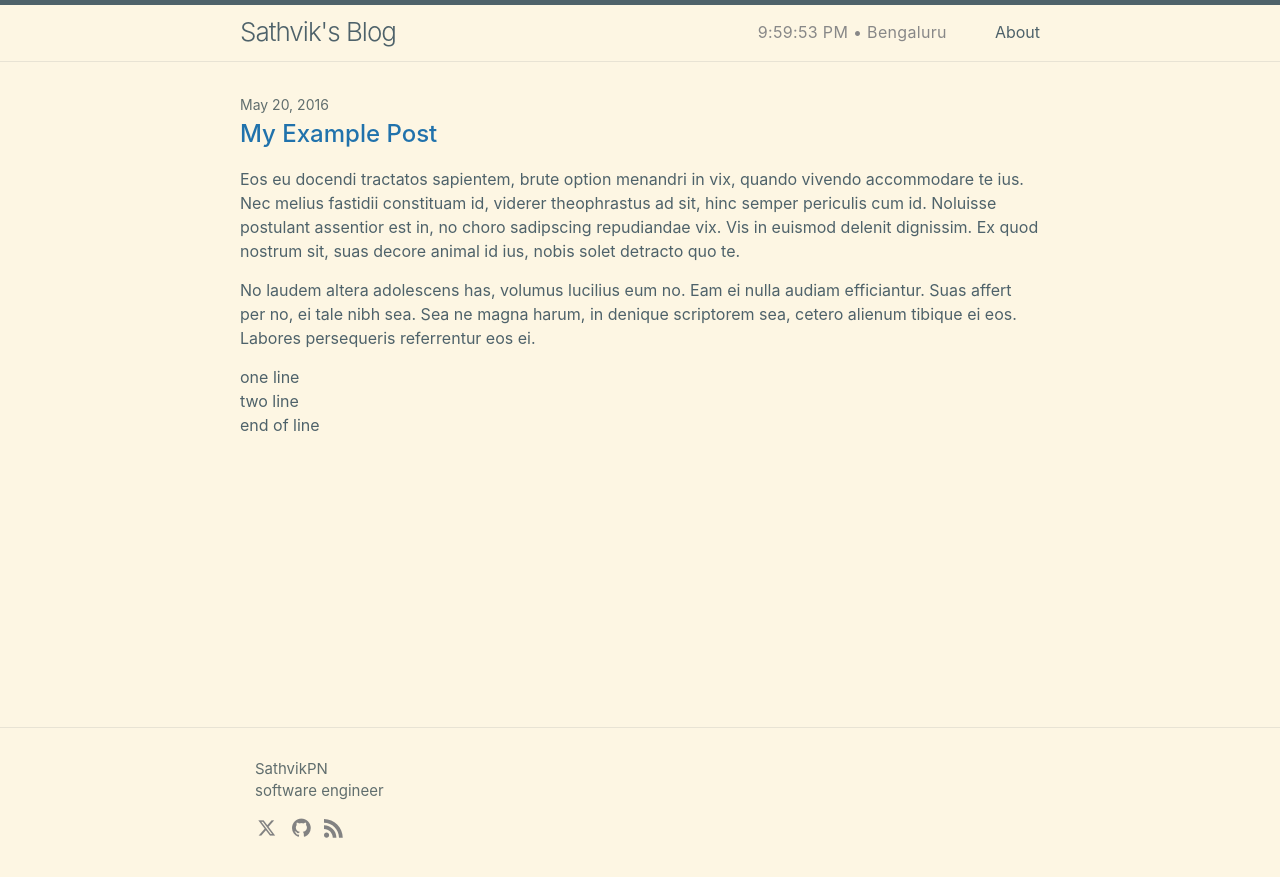
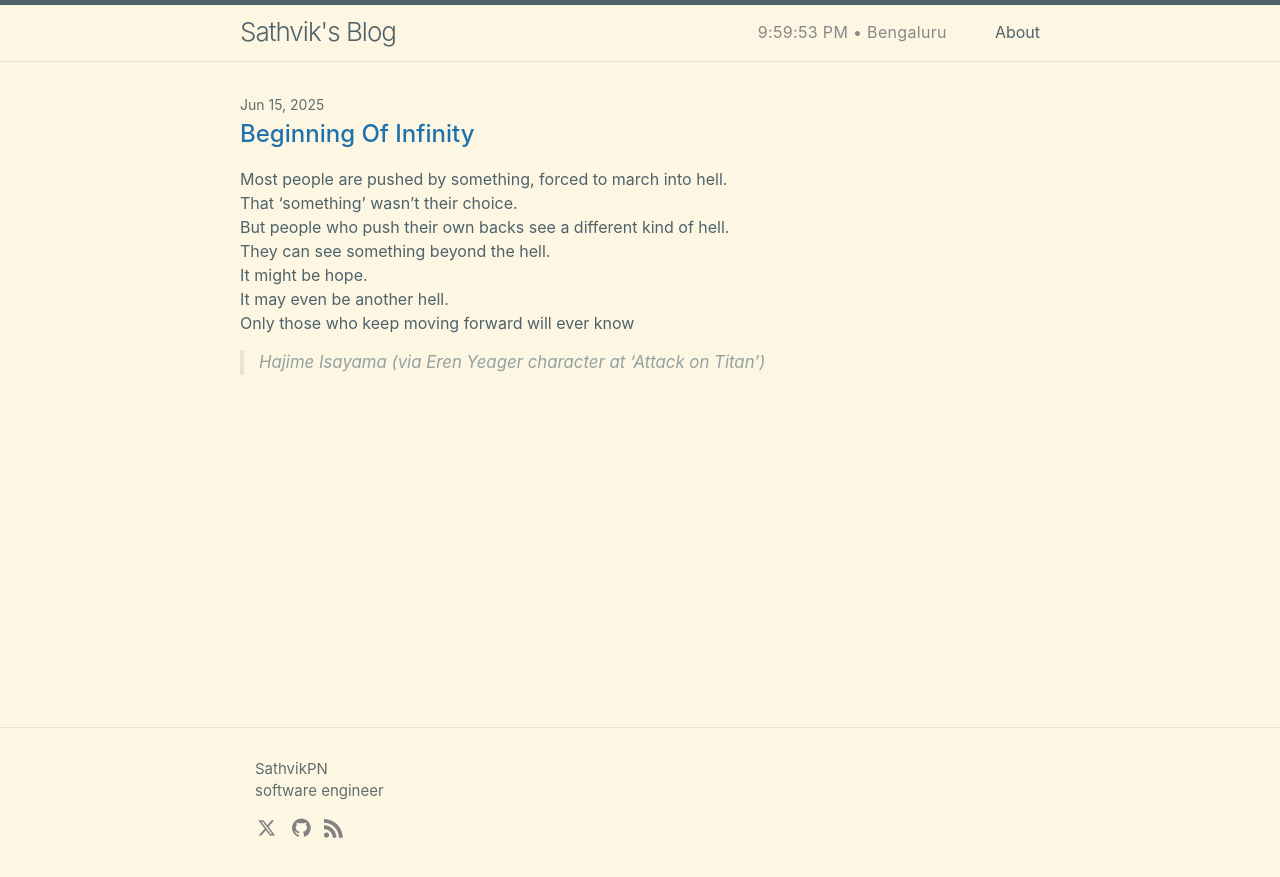
Before and after one commit to SathvikPN/blog, a Jekyll site: the page built from index.md, in a window 1280 px wide. Shown: the top 877 px of the page. Built offline with Jekyll 4.4.1, drawn with Linux system fonts in a browser that asks for light colours.

Commit message:
publish first post

```diff
--- a/_includes/figure.html
+++ b/_includes/figure.html
@@ -64,7 +64,7 @@ Parameters:
     <figcaption style="margin-top: 0.75em; font-size: 1em; color: #555; font-style: italic;">
         {{ include.caption }}
         {% if include.altsrc -%}
-        <a href="{{ include.altsrc }}"> &middot; link</a>
+        <a href="{{ include.altsrc }}"> &middot; view_image</a>
         {% endif %} &middot; sathvik
     </figcaption>
 </figure>
--- a/_layouts/base.html
+++ b/_layouts/base.html
@@ -8,7 +8,7 @@
     {%- include header.html -%}
 
     <main class="page-content" aria-label="Content">
-      <div class="wrapper">
+      <div class="wrapper" style="text-align: justify;">
         {{ content }}
       </div>
     </main>
--- a/_posts/2016-05-20-my-example-post.md
+++ /dev/null
@@ -1,35 +0,0 @@
----
-layout: post
-author: Sathvik PN
-comments: false
----
-
-Eos eu docendi tractatos sapientem, brute option menandri in vix, quando vivendo accommodare te ius. Nec melius fastidii constituam id, viderer theophrastus ad sit, hinc semper periculis cum id. Noluisse postulant assentior est in, no choro sadipscing repudiandae vix. Vis in euismod delenit dignissim. Ex quod nostrum sit, suas decore animal id ius, nobis solet detracto quo te.
-
-{% comment %}
-Might you have an include in your theme? Why not try it here!
-{% include my-themes-great-include.html %}
-{% endcomment %}
-
-No laudem altera adolescens has, volumus lucilius eum no. Eam ei nulla audiam efficiantur. Suas affert per no, ei tale nibh sea. Sea ne magna harum, in denique scriptorem sea, cetero alienum tibique ei eos. Labores persequeris referrentur eos ei.
-
-one line
-two line
-end of line
-
-{% include figure.html
-    caption="Gokarna Beach"
-    src="https://images.unsplash.com/photo-1732298540659-a4c5d5c12808?q=80&w=3174&auto=format&fit=crop&ixlib=rb-4.1.0&ixid=M3wxMjA3fDB8MHxwaG90by1wYWdlfHx8fGVufDB8fHx8fA%3D%3D"
-    altsrc="https://unsplash.com/photos/-fjSDrSa9aA"
-    aspect_ratio="original"
-%}
-
-
-{% include figure.html
-    caption="Gokarna Beach"
-    src="https://images.unsplash.com/photo-1732298215835-f8999c1a3797?q=80&w=3024&auto=format&fit=crop&ixlib=rb-4.1.0&ixid=M3wxMjA3fDB8MHxwaG90by1wYWdlfHx8fGVufDB8fHx8fA%3D%3D"
-    altsrc="https://unsplash.com/photos/MpdAsfsgf5M"
-    aspect_ratio="original"
-%}
-
-is image loading
--- /dev/null
+++ b/_posts/2025-06-15-beginning-of-infinity.md
@@ -0,0 +1,55 @@
+---
+layout: post
+author: Sathvik PN
+categories: rants
+
+# optional ------------
+# title: horizon
+# comments: false
+# modified_date: 2016-05-27
+---
+
+
+Most people are pushed by something, forced to march into hell.
+That ‘something’ wasn’t their choice.
+But people who push their own backs see a different kind of hell.
+They can see something beyond the hell.
+It might be hope.
+It may even be another hell.
+Only those who keep moving forward will ever know
+> Hajime Isayama (via Eren Yeager character at ‘Attack on Titan’)
+
+
+
+
+---
+voyagers who chose to push themselves beyond their horizon,
+to leave the sight of shore,
+to digest the fears of getting lost(not feel, but for real),
+to sail against unknowns…
+a moment of astonishment even to think of.
+
+
+sea was surprisingly calm without big waves.
+it’s just matter of time it gets its high OR is it ?
+
+it’s not time but moon’s gravitational exert,
+time is just our calibration tool and not the action source.
+
+Beginning of Infinity.
+
+
+{% include figure.html
+    caption="Eco beach, Honnavara"
+    src="https://images.unsplash.com/photo-1732298215835-f8999c1a3797?q=80&w=3024&auto=format&fit=crop&ixlib=rb-4.1.0&ixid=M3wxMjA3fDB8MHxwaG90by1wYWdlfHx8fGVufDB8fHx8fA%3D%3D"
+    altsrc="https://unsplash.com/photos/MpdAsfsgf5M"
+    aspect_ratio="horizontal"
+%}
+
+
+{% include figure.html
+    caption="Eco beach, Honnavara"
+    src="https://images.unsplash.com/photo-1732298540659-a4c5d5c12808?q=80&w=3174&auto=format&fit=crop&ixlib=rb-4.1.0&ixid=M3wxMjA3fDB8MHxwaG90by1wYWdlfHx8fGVufDB8fHx8fA%3D%3D"
+    altsrc="https://unsplash.com/photos/-fjSDrSa9aA"
+    aspect_ratio="horizontal"
+%}
```
Also changed, not shown: README.md.
